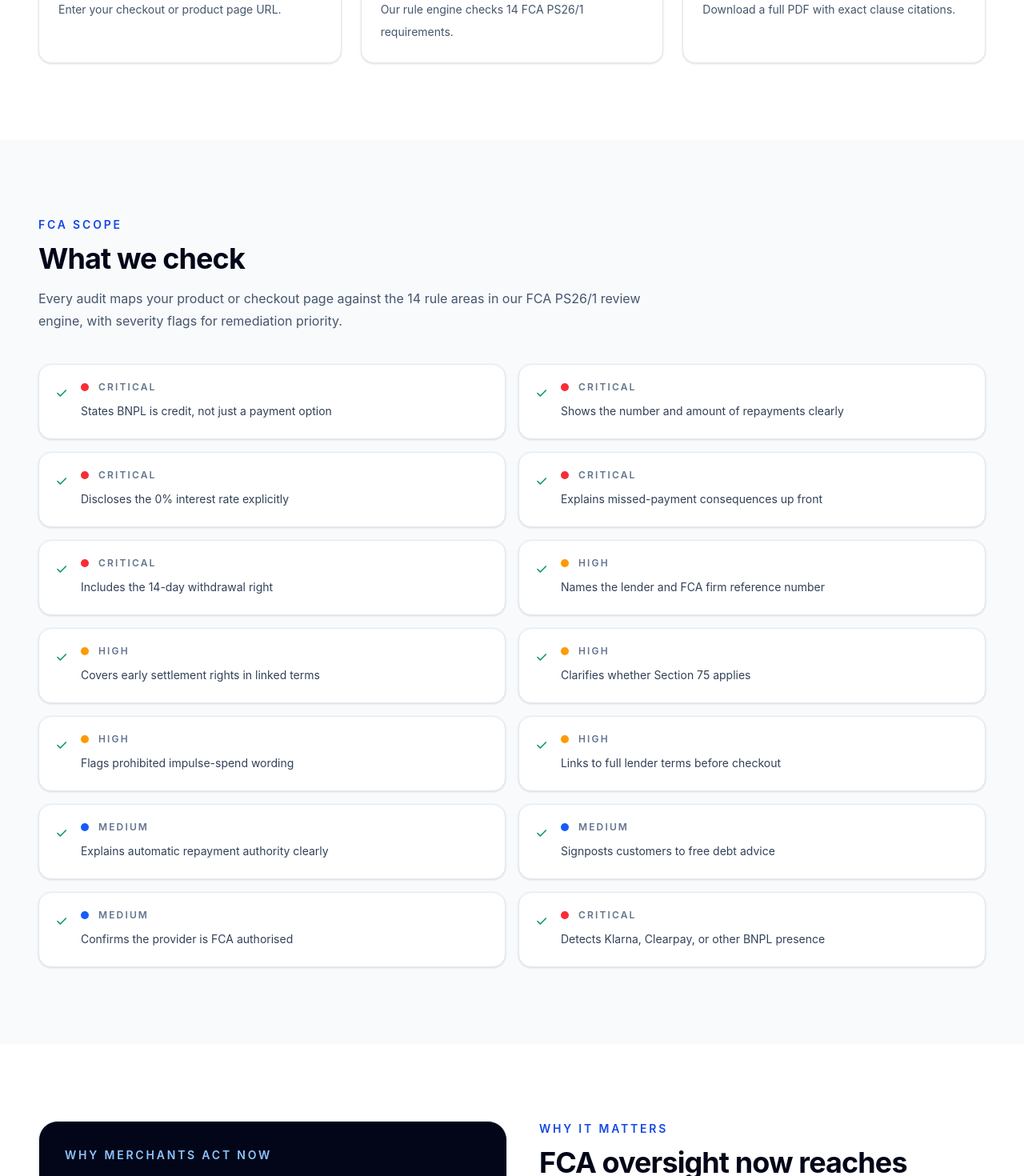
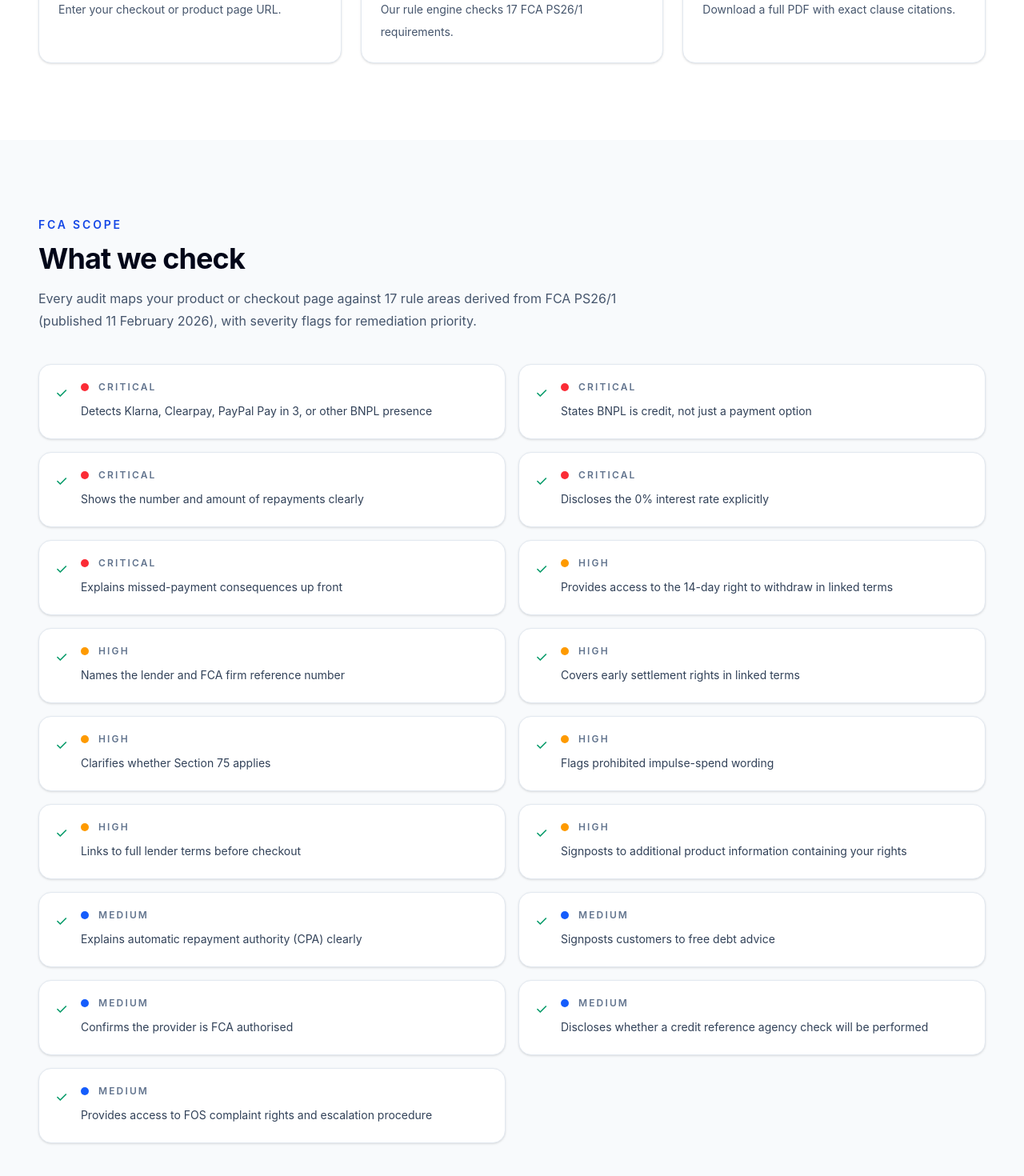
Before and after one commit to Web-Tools-SaaS/clearpay-audit, a Next.js app: page / in a window 1280 px wide. Shown: the part 1330-2800 px from the top of the page at 80% size. Built offline with nearby package versions, Linux system fonts and the light colour scheme.

Commit message:
Update page.tsx

```diff
--- a/app/page.tsx
+++ b/app/page.tsx
@@ -1,6 +1,14 @@
 import AuditForm from "@/components/AuditForm";
 
+// 17 rules — CRITICAL(5) + HIGH(7) + MEDIUM(5)
+// DPC-006 is HIGH not CRITICAL: PS26/1 final rules moved right to withdraw
+// from Key Product Information to Additional Product Information.
 const complianceChecks = [
+  // CRITICAL (5)
+  {
+    label: "Detects Klarna, Clearpay, PayPal Pay in 3, or other BNPL presence",
+    severity: "CRITICAL",
+  },
   {
     label: "States BNPL is credit, not just a payment option",
     severity: "CRITICAL",
@@ -17,9 +25,10 @@ const complianceChecks = [
     label: "Explains missed-payment consequences up front",
     severity: "CRITICAL",
   },
+  // HIGH (7)
   {
-    label: "Includes the 14-day withdrawal right",
-    severity: "CRITICAL",
+    label: "Provides access to the 14-day right to withdraw in linked terms",
+    severity: "HIGH",
   },
   {
     label: "Names the lender and FCA firm reference number",
@@ -42,7 +51,12 @@ const complianceChecks = [
     severity: "HIGH",
   },
   {
-    label: "Explains automatic repayment authority clearly",
+    label: "Signposts to additional product information containing your rights",
+    severity: "HIGH",
+  },
+  // MEDIUM (5)
+  {
+    label: "Explains automatic repayment authority (CPA) clearly",
     severity: "MEDIUM",
   },
   {
@@ -54,8 +68,12 @@ const complianceChecks = [
     severity: "MEDIUM",
   },
   {
-    label: "Detects Klarna, Clearpay, or other BNPL presence",
-    severity: "CRITICAL",
+    label: "Discloses whether a credit reference agency check will be performed",
+    severity: "MEDIUM",
+  },
+  {
+    label: "Provides access to FOS complaint rights and escalation procedure",
+    severity: "MEDIUM",
   },
 ] as const;
 
@@ -72,7 +90,7 @@ const steps = [
   },
   {
     title: "We audit it",
-    description: "Our rule engine checks 14 FCA PS26/1 requirements.",
+    description: "Our rule engine checks 17 FCA PS26/1 requirements.",
   },
   {
     title: "Get your report",
@@ -112,7 +130,7 @@ export default function Home() {
             <p className="mt-6 max-w-3xl text-base leading-8 text-slate-300 sm:text-lg">
               The FCA&apos;s July 15, 2026 deadline applies to every UK merchant
               offering Klarna or Clearpay. Get a full compliance audit in 60
-              seconds — check all 14 FCA requirements against your checkout.
+              seconds — check all 17 FCA PS26/1 requirements against your checkout.
             </p>
             <div className="mt-10 flex w-full justify-center">
               <AuditForm />
@@ -167,9 +185,9 @@ export default function Home() {
                 What we check
               </h2>
               <p className="mt-4 text-base leading-7 text-slate-600">
-                Every audit maps your product or checkout page against the 14
-                rule areas in our FCA PS26/1 review engine, with severity flags
-                for remediation priority.
+                Every audit maps your product or checkout page against 17 rule
+                areas derived from FCA PS26/1 (published 11 February 2026), with
+                severity flags for remediation priority.
               </p>
             </div>
             <div className="mt-10 grid gap-4 md:grid-cols-2">
```
